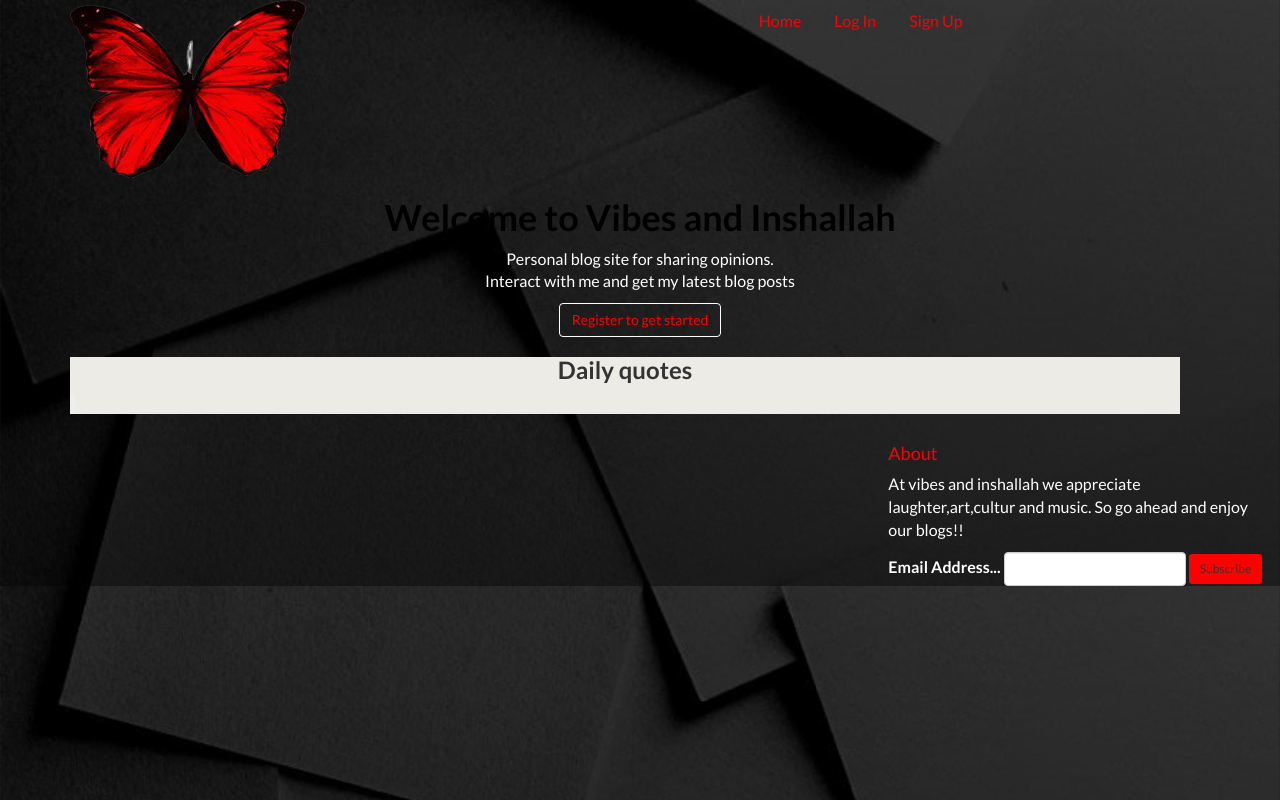
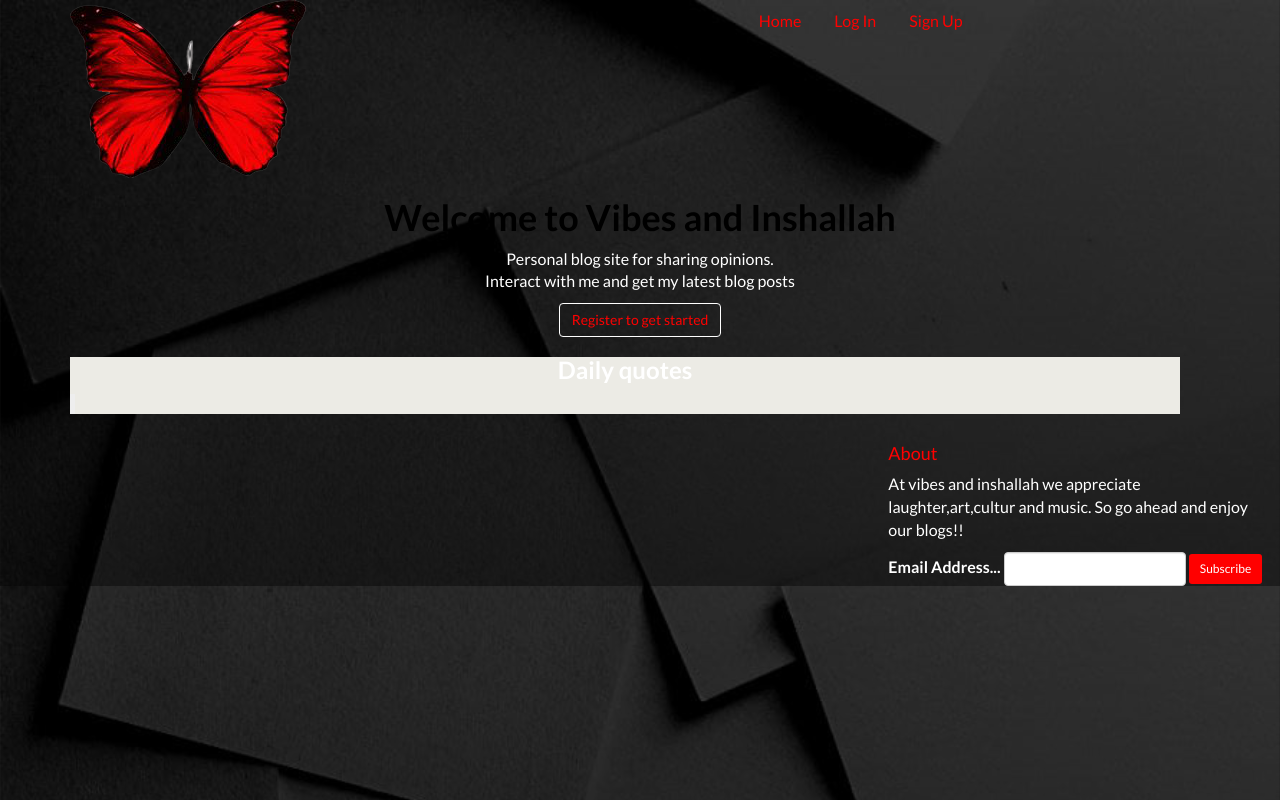
Before and after one commit to LauretteMongina/Vibes-and-Inshallah_Blog, a Flask app: page / in a window 1280 px wide. Run offline with Flask 2, Linux system fonts and the light colour scheme; data that the repository does not hold is empty; some libraries are stand-ins or nearby versions.

Commit message:
Adds styles

```diff
--- a/app/templates/index.html
+++ b/app/templates/index.html
@@ -74,7 +74,11 @@
             </div>
         </div>
 
-
+<style>
+    *{
+        color: white;
+    }
+</style>
 
 
 {% endblock %}
```
